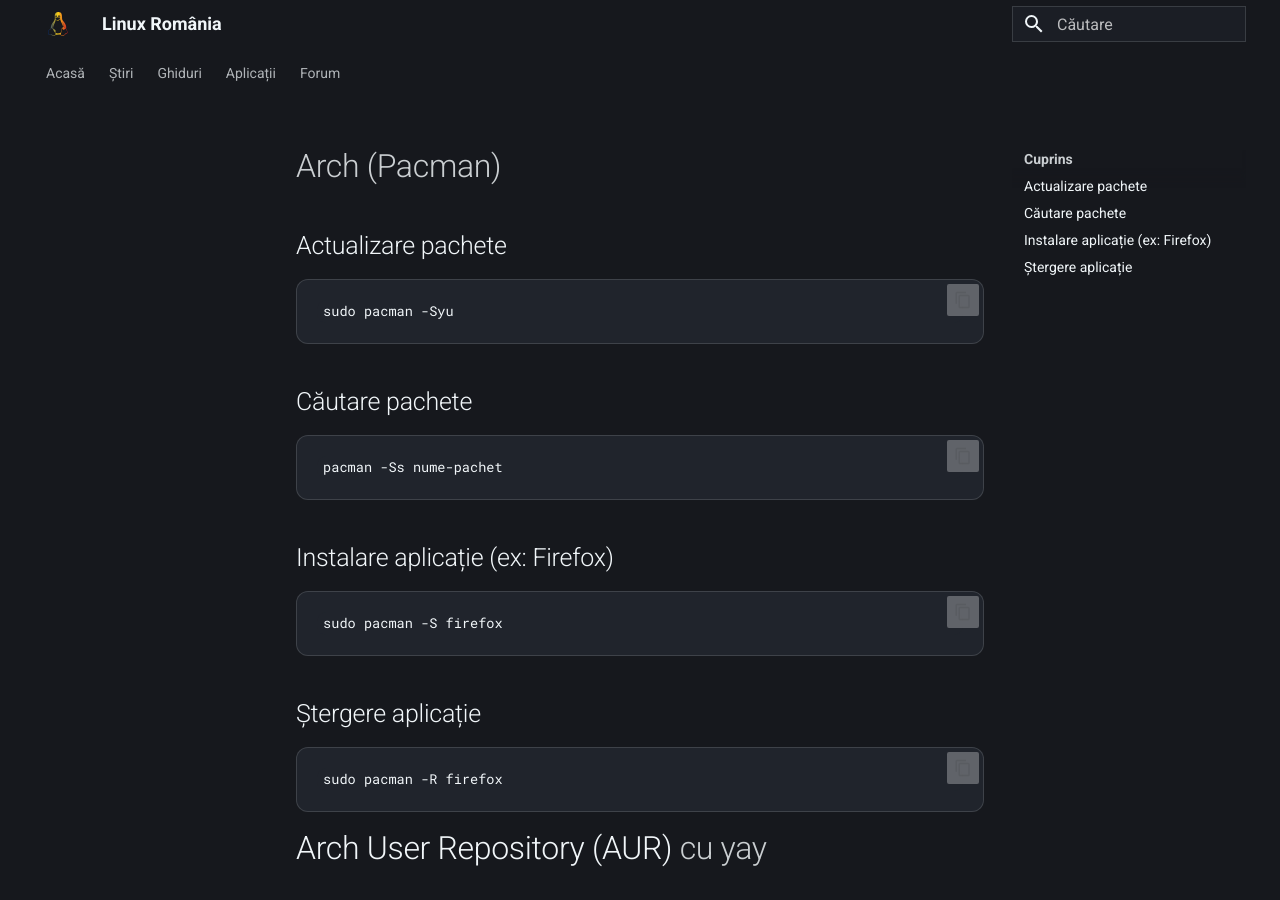
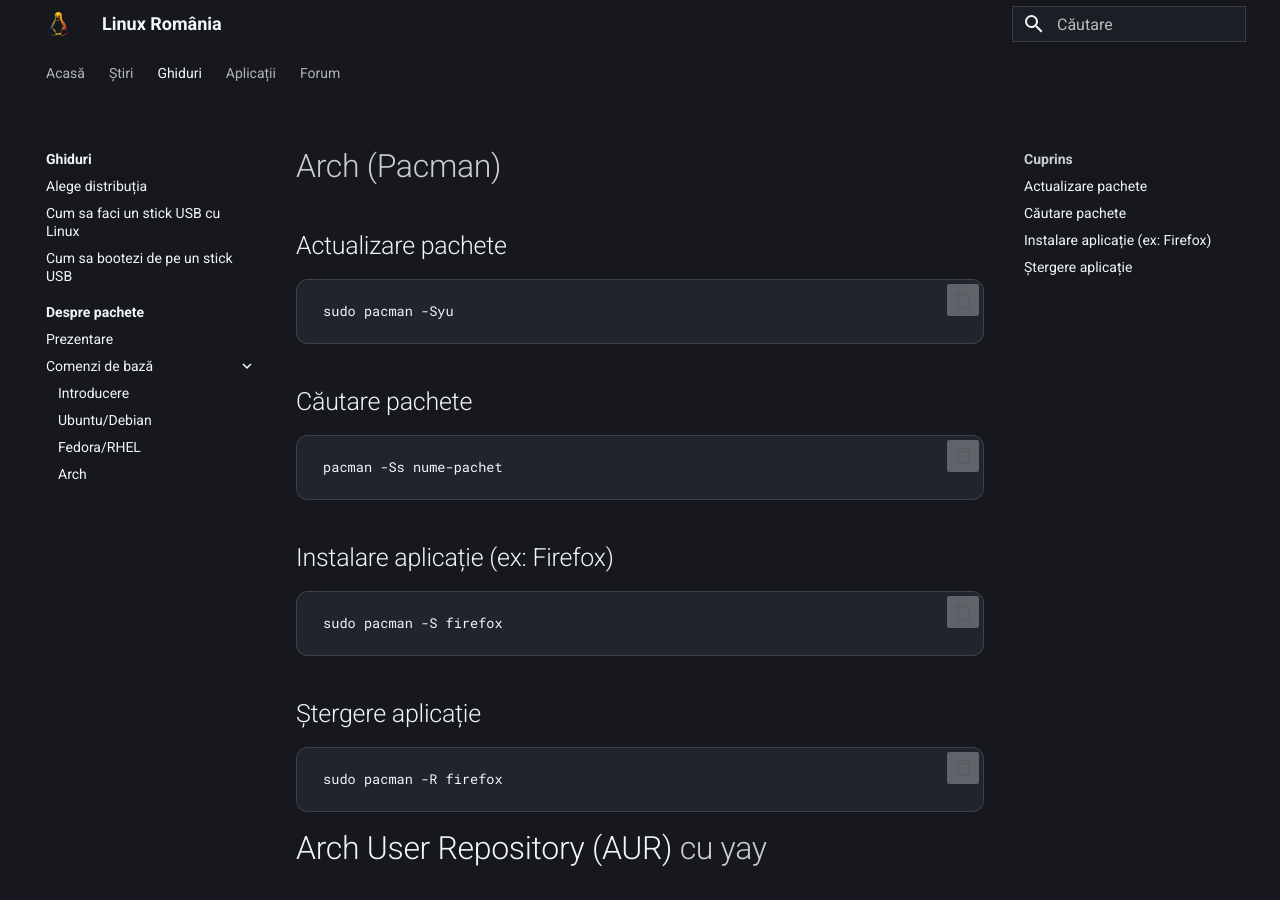
Before and after one commit to linux-romania/linuxromania-site, an MkDocs documentation site: the page built from docs/ghiduri/incepatori/comenzi-basic/arch.md, in a window 1280 px wide and 900 px high. Built offline with MkDocs 1.6.1 and Material for MkDocs 9.7.7, drawn with Linux system fonts in a browser that asks for light colours.

Commit message:
Update mkdocs.yml

```diff
--- a/mkdocs.yml
+++ b/mkdocs.yml
@@ -34,7 +34,13 @@ nav:
       - Alege distribuția: ghiduri/incepatori/alege-distributia.md
       - Cum sa faci un stick USB cu Linux: ghiduri/incepatori/usb-bootabil.md
       - Cum sa bootezi de pe un stick USB: ghiduri/incepatori/booteaza-de-pe-stick.md
-      - Despre diferitele pachete (packages) de pe Linux: ghiduri/incepatori/despre-packages.md
+      - Despre pachete:
+          - Prezentare: ghiduri/incepatori/despre-packages.md
+          - Comenzi de bază:
+              - Introducere: ghiduri/incepatori/comenzi-basic/index.md
+              - Ubuntu/Debian: ghiduri/incepatori/comenzi-basic/ubuntu.md
+              - Fedora/RHEL: ghiduri/incepatori/comenzi-basic/fedora.md
+              - Arch: ghiduri/incepatori/comenzi-basic/arch.md
   - Aplicații: ghiduri/aplicatii/recomandate.md
   - Forum: https://forum.linuxromania.eu
 
```
